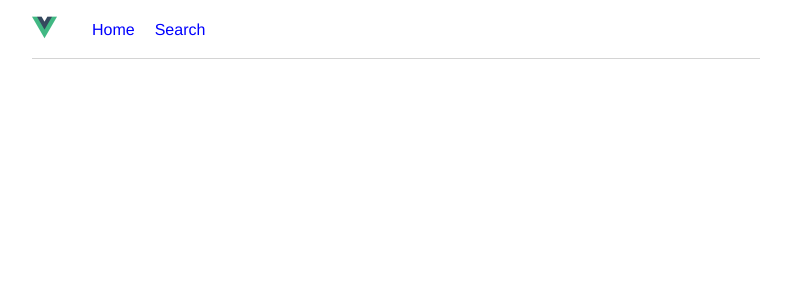
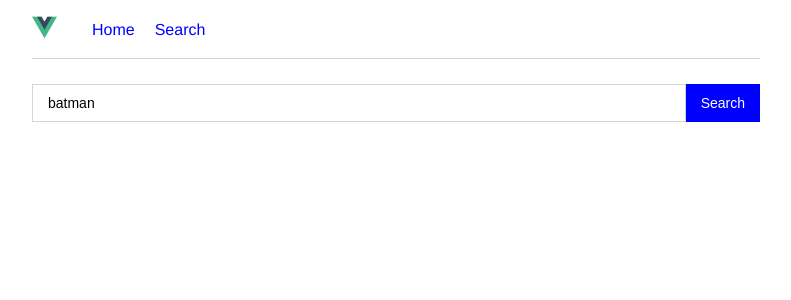
Before and after one commit to khanil/hello-vue, a Vue app: page /search in a window 1280 px wide. Shown: the top 300 px of the page, without its empty margins (244-1035 px from the left). Built offline with nearby package versions, Linux system fonts and the light colour scheme.

Commit message:
add search page

```diff
--- a/src/components/Header.vue
+++ b/src/components/Header.vue
@@ -29,6 +29,7 @@ header {
   align-items: center;
   padding: 15px 0 14px;
   border-bottom: 1px solid $border-color;
+  margin-bottom: 25px;
 }
 
 .brand-logo {
--- /dev/null
+++ b/src/components/search/Results.vue
@@ -0,0 +1,32 @@
+<template>
+  <div>
+    <p v-if="results.length" class="result-summary">Found {{results.length}} shows:</p>
+
+    <ul>
+      <li v-for="result in results" v-bind:key="result.id">{{result.show.name}}</li>
+    </ul>
+  </div>
+</template>
+
+<script>
+export default {
+  name: 'results',
+  props: ['results'],
+};
+</script>
+
+<style lang="scss" scoped>
+.result-summary {
+  border-bottom: 1px solid #aaa;
+  padding: 10px 0;
+}
+
+ul {
+  flex-direction: column;
+  margin-top: 10px;
+
+  li + li {
+    margin-top: 15px;
+  }
+}
+</style>
--- /dev/null
+++ b/src/lib/api.js
@@ -0,0 +1,6 @@
+const API = 'http://api.tvmaze.com';
+
+// eslint-disable-next-line import/prefer-default-export
+export function searchForShows(query) {
+  return fetch(`${API}/search/shows?q=${query}`);
+}
--- a/src/router.js
+++ b/src/router.js
@@ -14,12 +14,9 @@ export default new Router({
       component: Home,
     },
     {
-      path: '/about',
-      name: 'about',
-      // route level code-splitting
-      // this generates a separate chunk (about.[hash].js) for this route
-      // which is lazy-loaded when the route is visited.
-      component: () => import(/* webpackChunkName: "about" */ './views/About.vue'),
+      path: '/search',
+      name: 'search',
+      component: () => import(/* webpackChunkName: "about" */ './views/Search.vue'),
     },
   ],
 });
--- a/src/views/About.vue
+++ /dev/null
@@ -1,5 +0,0 @@
-<template>
-  <div class="about">
-    <h1>This is an about page</h1>
-  </div>
-</template>
--- /dev/null
+++ b/src/views/Search.vue
@@ -0,0 +1,49 @@
+<template>
+  <div>
+    <form v-on:submit="search">
+      <input type="search" placeholder="Start searching for TV show..." v-model="query">
+      <button type="submit">Search</button>
+    </form>
+
+    <Results v-bind:results="results"/>
+  </div>
+</template>
+
+<script>
+import Results from '@/components/search/Results.vue';
+import { searchForShows } from '@/lib/api';
+
+export default {
+  data: () => ({
+    query: 'batman',
+    results: [],
+  }),
+  methods: {
+    async search(e) {
+      e.preventDefault();
+
+      try {
+        const response = await searchForShows(this.query);
+        const data = await response.json();
+        this.results = data;
+      } catch (error) {
+        console.log(error);
+      }
+    },
+  },
+  components: {
+    Results,
+  },
+};
+</script>
+
+<style lang="scss" scoped>
+form {
+  display: flex;
+  width: 100%;
+}
+
+input[type='search'] {
+  flex-grow: 1;
+}
+</style>
```
